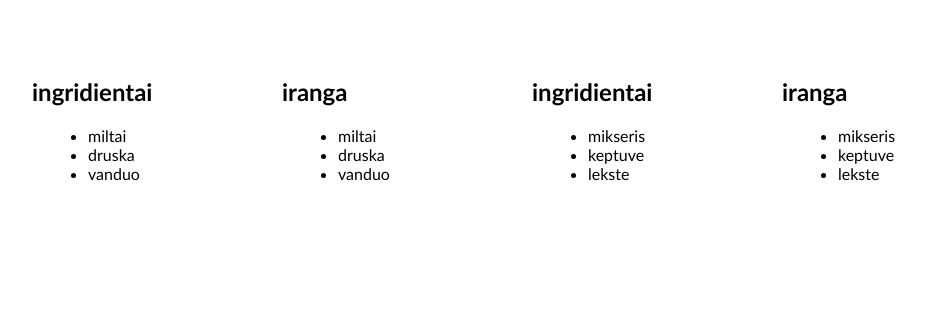
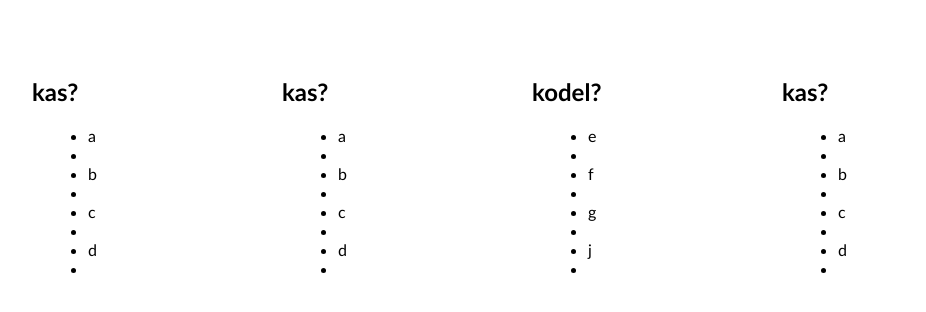
Before and after one commit to Skaistev/Dom_intro, a website: page index.html in a window 1280 px wide. Shown: the part 188-500 px from the top of the page, without its empty margins (108-1034 px from the left). Drawn offline with Linux system fonts and the light colour scheme.

Commit message:
papildytas

```diff
--- a/index.html
+++ b/index.html
@@ -15,7 +15,7 @@
     <!-- script: 3rd-party. pvs.: twiter, fb like -->
     <main class="container">
        <div class="row">
-        <div>
+        <div id="aha">
           <h1 id ="title">Kaip gaminami blynai?</h1>
           <p>šie blynai patys skaniausi</p>
        </div>
@@ -24,24 +24,24 @@
          <div class="column">
             <h2>Ingridientai</h2>
             <ul class="list">
-             <li>Miltai</li>
+             <!-- <li>Miltai</li>
              <li>Druska</li>
              <li>Vanduo</li>
-             <li>Kiaušiniai</li>
+             <li>Kiaušiniai</li> -->
            </ul>
          </div>
        <div class="column">
            <h2>Iranga</h2>
            <ul class="list">
-            <li>Mikseris</li>
+            <!-- <li>Mikseris</li>
             <li>Keptuve</li>
             <li>Saukstas</li>
-            <li>Lekste</li>
+            <li>Lekste</li>  -->
           </ul>
        </div>
       </div>
     </main>
-    <script src="./js/content2.js" type="module" defer></script>
+    <script src="./js/content3.js" type="module" defer></script>
 
 </body>
 </html>
--- a/js/content2.js
+++ b/js/content2.js
@@ -6,7 +6,8 @@ const data = [
 {title: 'iranga',
     list: ['mikseris','  ', 'keptuve','lekste'],
 
-}
+},
+
 ]
 
 const contentDom = document.getElementById('content')
--- /dev/null
+++ b/js/content3.js
@@ -0,0 +1,66 @@
+const data = [
+    // rows
+    [
+        // row 1
+        {
+            //column 1
+            title: "kas?",
+            list: ["a","b","c","d"]
+        },
+        {
+            //column 2
+            title: "kas?",
+            list: ["a","b","c","d"]
+        }
+    ],
+    [
+        //row 2
+        { // column 3
+            title: "kodel?",
+            list:["e","f","g","j"]
+        },
+        {
+            //column 4
+            title: "kas?",
+            list: ["a","b","c","d"]
+        }
+
+    ]
+]
+
+
+const contentDom = document.getElementById('content')
+console.log (contentDom)
+
+const contentDom1 = document.getElementById('aha')
+console.log (contentDom1)
+
+let HTML = '';
+
+for ( const row of data){
+
+    let columnHTML = '';
+
+    for (const column of row){
+
+        let litext = '';
+
+        for (const li of column.list){
+            // if(li.trim().length === 0){
+            //     continue}
+            litext += `<li>${li}<li>`
+        }
+
+        columnHTML += `<div class="column">
+       <h2>${column.title}</h2>
+       <ul>${litext}</ul>
+        </div>`
+
+    }
+    HTML += `<div class="row">
+    ${columnHTML}
+    </div>`
+
+    contentDom. innerHTML = HTML;
+
+    }
```
